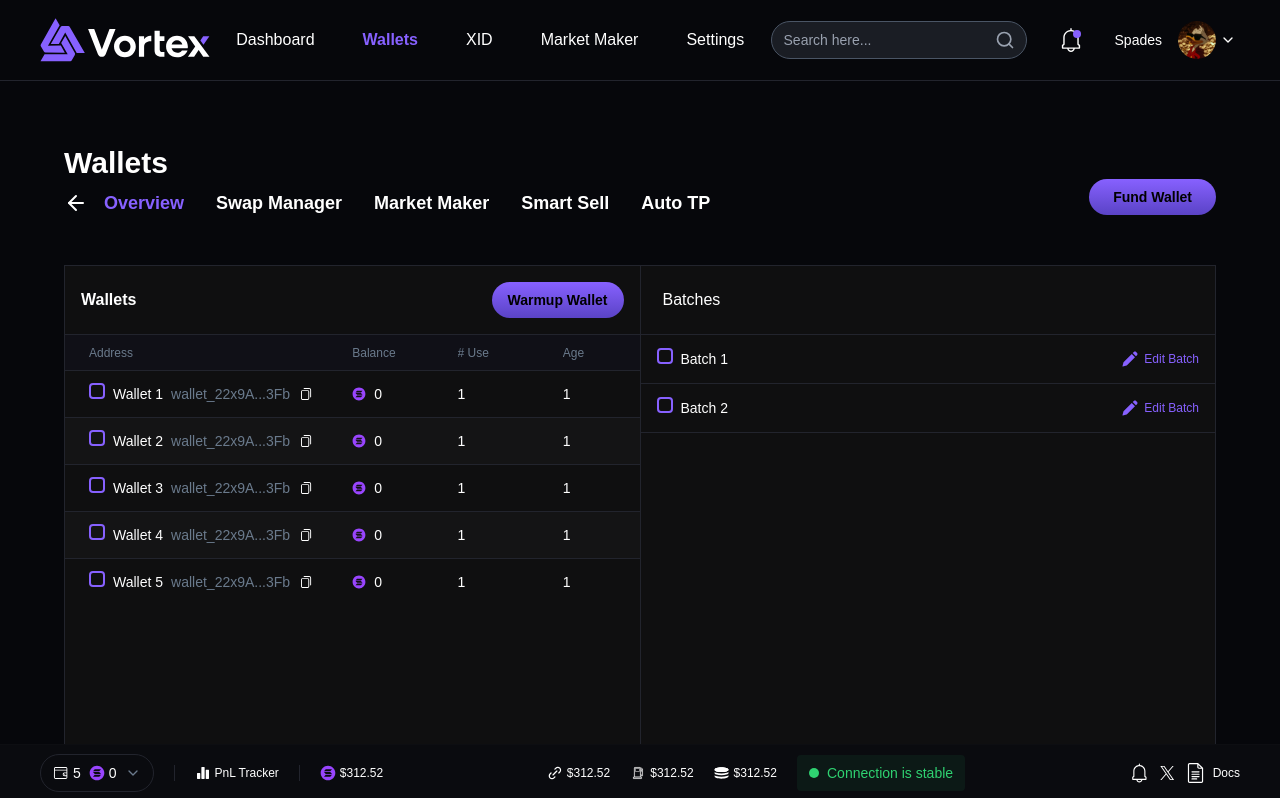
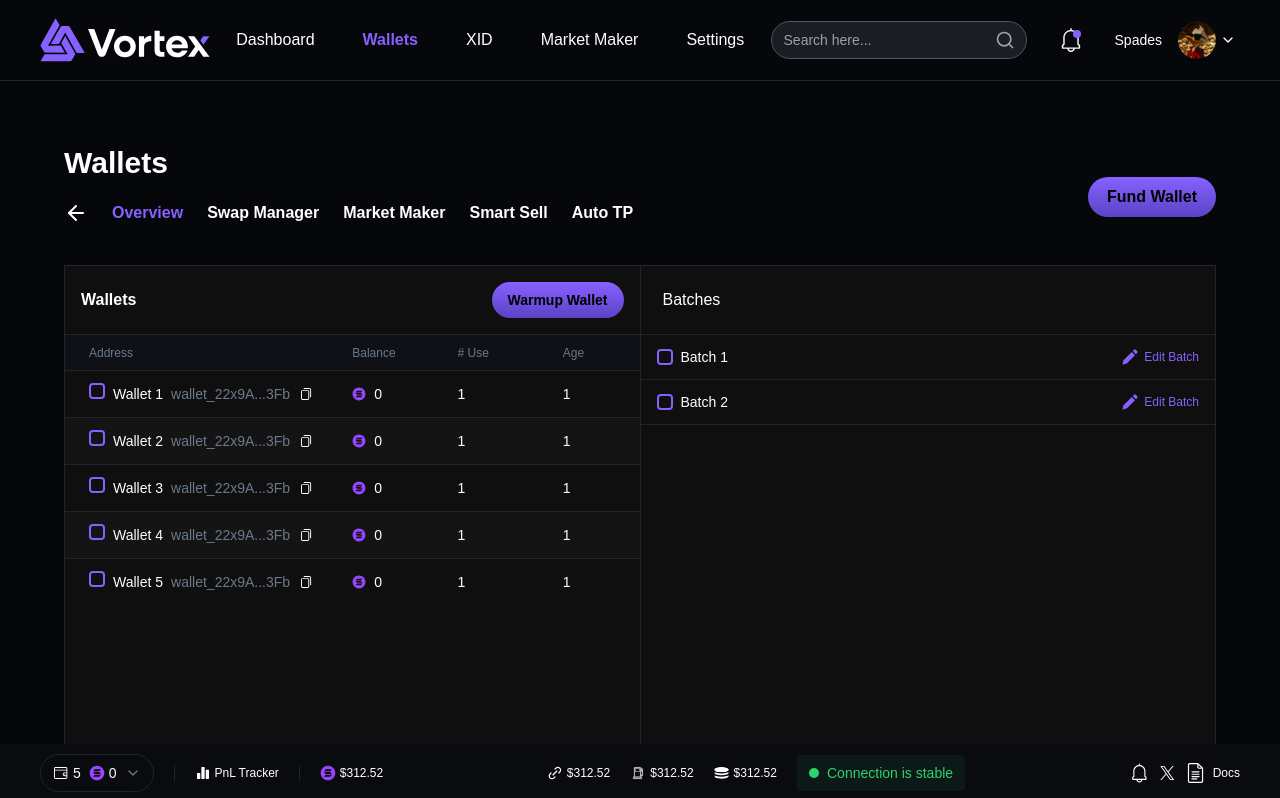
Before and after one commit to JaiKumarSuther/ventor, a Next.js app: page /wallets in a window 1280 px wide. Shown: the top 798 px of the page. Built offline with nearby package versions, Linux system fonts and the light colour scheme.

Commit message:
updated a bit

```diff
--- a/app/(MainMenu)/(wallet-setup)/wallets/page.tsx
+++ b/app/(MainMenu)/(wallet-setup)/wallets/page.tsx
@@ -63,11 +63,7 @@ export default function WalletsScreen() {
     label: `Wallet ${wallet.id}`,
     subLabel: wallet.address,
     hasCopy: true,
-    icon: (
-      <div className="w-4 h-4 rounded-full bg-gradient-to-b from-[#5A43C6] to-[#8761FF] flex items-center justify-center">
-        <span className="text-xs font-bold text-white">Ξ</span>
-      </div>
-    ),
+
     columns: [
       <span key="balance">{wallet.balance}</span>,
       <span key="use">{wallet.use}</span>,
@@ -134,7 +130,7 @@ export default function WalletsScreen() {
                   onClick={handleRowClick}
                 >
                   <div className="flex items-center gap-2">
-                    <div onClick={handleCheckboxClick}>
+                    <div onClick={handleCheckboxClick} className="flex items-center">
                       <GradientCheckbox
                         checked={isSelected}
                         onChange={() => {}}
--- a/components/ui/DashboardLayout.tsx
+++ b/components/ui/DashboardLayout.tsx
@@ -50,8 +50,8 @@ const DashboardLayout: React.FC<DashboardLayoutProps> = ({
     <div className="flex flex-col space-y-4 md:p-6 p-4 w-full overflow-hidden bg-background min-h-screen">
       {/* Header */}
       <div className="flex items-center justify-between flex-shrink-0">
-        <div className="mb-6">
-          <h2 className="text-foreground text-3xl font-semibold">{title}</h2>
+        <div className="md:mb-4">
+          <h2 className="text-foreground text-3xl font-semibold mb-6 md:mb-3">{title}</h2>
           <TabsBar tabs={resolvedTabs} />
         </div>
         {buttonLabel && (
@@ -60,7 +60,7 @@ const DashboardLayout: React.FC<DashboardLayoutProps> = ({
             onClick={onButtonClick || (() => router.push("/fund-wallet"))}
             gradient="linear-gradient(0deg, #5A43C6, #8761FF)"
             hoverGradient="linear-gradient(0deg, #4A36B0, #765FE0)"
-            className="px-6 py-2"
+            className="w-44 md:w-32 py-2 text-xs md:text-base"
           />
         )}
       </div>
--- a/components/ui/TabsBar.tsx
+++ b/components/ui/TabsBar.tsx
@@ -1,4 +1,3 @@
-// components/ui/TabsBar.tsx
 "use client";
 import { ArrowLeft } from "lucide-react";
 import React from "react";
@@ -21,29 +20,29 @@ export default function TabsBar({ tabs }: TabsBarProps) {
     if (window.history.length > 1) {
       router.back();
     } else {
-      router.push("/wallets"); // Fallback route
+      router.push("/wallets");
     }
   };
 
   return (
-    <div className="flex gap-2 md:gap-4 sm:gap-11 py-2 w-full items-center">
-      {/* Left Arrow Button */}
+    <div className="flex gap-3 md:gap-6 items-start py-2 w-full">
+      {/* Back Button */}
       <button
         onClick={handleBack}
-        className="text-white hover:text-[#8761FF] flex items-center"
+        className="text-white cursor-pointer hover:text-[#8761FF] flex items-start"
       >
-        <ArrowLeft size={24} className="cursor-pointer sm:size-6 w-4 md:w-6" />
+        <ArrowLeft size={20} className="sm:size-6 md:size-6 w-4 md:w-6" />
       </button>
 
-      {/* Tab Buttons */}
-      <div className="flex flex-wrap gap-2 sm:gap-8 w-full justify-start">
+      {/* Tabs */}
+      <div className="flex flex-wrap  gap-2 sm:gap-6 w-full justify-start">
         {tabs.map((tab, index) => (
           <button
             key={index}
             onClick={tab.onClick}
             className={`${
               tab.active ? "text-[#8761FF]" : "text-white"
-            } text-xs sm:text-base md:text-lg hover:text-[#8761FF] cursor-pointer font-semibold`}
+            } text-xs sm:text-sm md:text-base cursor-pointer hover:text-[#8761FF] font-semibold transition`}
           >
             {tab.label}
           </button>
```
